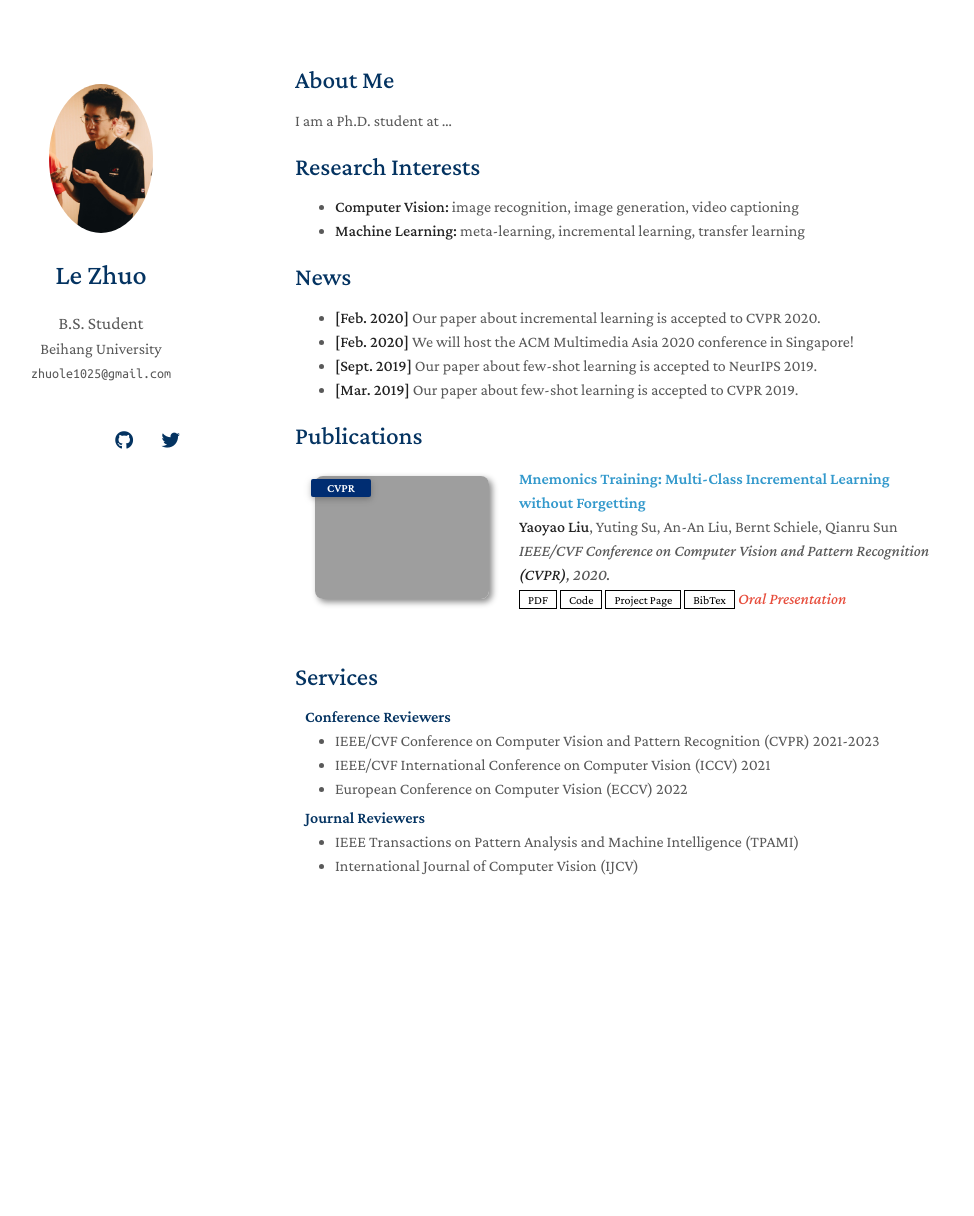
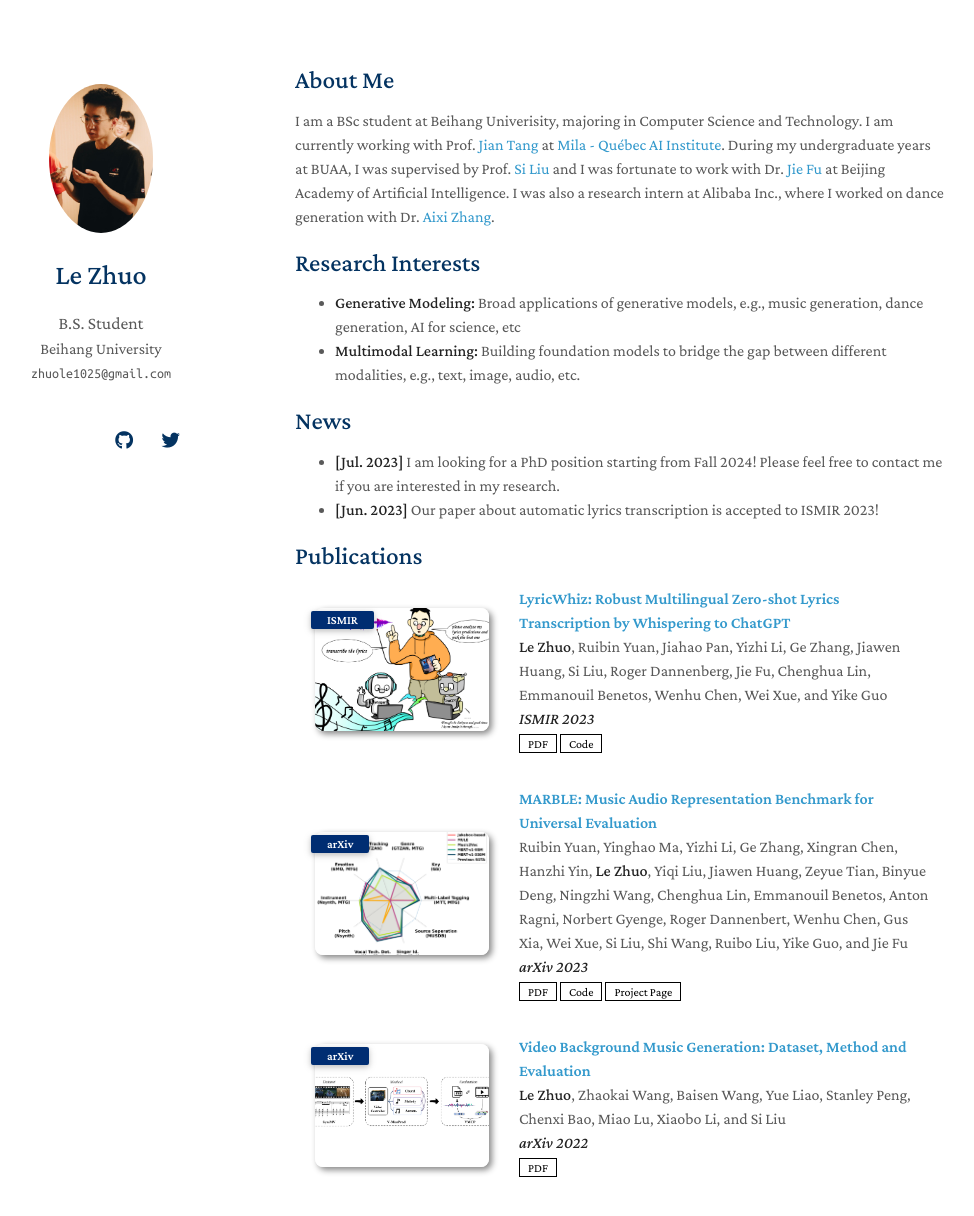
Before and after one commit to zhuole1025/zhuole1025.github.io, a Jekyll site: the page built from index.md, in a window 1280 px wide and 1273 px high. Shown: the top 1216 px of the window, without its empty margins (175-1149 px from the left). Built offline with Jekyll 4.4.1, drawn with Linux system fonts in a browser that asks for light colours; nearby versions of some CDN libraries; a style sheet for code colours, icons or effects is not loaded; our own code applies the rules of GitHub Pages for plain Markdown files; grey boxes are pictures that could not be loaded.

Commit message:
Update website

```diff
--- a/_includes/publications.md
+++ b/_includes/publications.md
@@ -7,20 +7,20 @@
 <div class="pub-row">
 
   <div class="col-sm-3 abbr" style="position: relative;padding-right: 15px;padding-left: 15px;">
-    <img src="assets/img/teaser_example.png" class="teaser img-fluid z-depth-1">
-    <abbr class="badge">CVPR</abbr>
+    <img src="assets/img/ismir23.jpg" class="teaser img-fluid z-depth-1">
+    <abbr class="badge">ISMIR</abbr>
   </div>
 
   <div class="col-sm-9" style="position: relative;padding-right: 15px;padding-left: 20px;">
-    <div class="title"><a href="https://arxiv.org/pdf/2002.10211.pdf">Mnemonics Training: Multi-Class Incremental Learning without Forgetting</a></div>
-    <div class="author"><strong>Yaoyao Liu</strong>, Yuting Su, An-An Liu, Bernt Schiele, Qianru Sun</div>
-    <div class="periodical"><em>IEEE/CVF Conference on Computer Vision and Pattern Recognition <strong>(CVPR)</strong>, 2020.</em></div>
+    <div class="title"><a href="https://arxiv.org/abs/2306.17103">LyricWhiz: Robust Multilingual Zero-shot Lyrics Transcription by Whispering to ChatGPT</a></div>
+    <div class="author"><strong>Le Zhuo</strong>, Ruibin Yuan, Jiahao Pan, Yizhi Li, Ge Zhang, Jiawen Huang, Si Liu, Roger Dannenberg, Jie Fu, Chenghua Lin, Emmanouil Benetos, Wenhu Chen, Wei Xue, and Yike Guo</div>
+    <div class="periodical"><em><strong>ISMIR 2023</strong></em></div>
     <div class="links">
-      <a href="https://arxiv.org/pdf/2002.10211.pdf" class="btn btn-sm z-depth-0" role="button" target="_blank" style="font-size:12px;">PDF</a>
-      <a href="https://github.com/yaoyao-liu/mnemonics" class="btn btn-sm z-depth-0" role="button" target="_blank" style="font-size:12px;">Code</a>
-      <a href="https://class-il.mpi-inf.mpg.de/mnemonics/" class="btn btn-sm z-depth-0" role="button" target="_blank" style="font-size:12px;">Project Page</a>
-      <a href="https://dblp.uni-trier.de/rec/conf/cvpr/LiuSLSS20.html?view=bibtex" class="btn btn-sm z-depth-0" role="button" target="_blank" style="font-size:12px;">BibTex</a>
-      <strong><i style="color:#e74d3c">Oral Presentation</i></strong>
+      <a href="https://arxiv.org/pdf/2306.17103.pdf" class="btn btn-sm z-depth-0" role="button" target="_blank" style="font-size:12px;">PDF</a>
+      <a href="https://github.com/zhuole1025/LyricWhiz" class="btn btn-sm z-depth-0" role="button" target="_blank" style="font-size:12px;">Code</a>
+      <!-- <a href="https://class-il.mpi-inf.mpg.de/mnemonics/" class="btn btn-sm z-depth-0" role="button" target="_blank" style="font-size:12px;">Project Page</a> -->
+      <!-- <a href="https://dblp.uni-trier.de/rec/conf/cvpr/LiuSLSS20.html?view=bibtex" class="btn btn-sm z-depth-0" role="button" target="_blank" style="font-size:12px;">BibTex</a> -->
+      <!-- <strong><i style="color:#e74d3c">Oral Presentation</i></strong> -->
     </div>
   </div>
 </div>
@@ -28,5 +28,53 @@
 
 <br>
 
+<li>
+<div class="pub-row">
+
+  <div class="col-sm-3 abbr" style="position: relative;padding-right: 15px;padding-left: 15px;">
+    <img src="assets/img/neurips23.png" class="teaser img-fluid z-depth-1">
+    <abbr class="badge">arXiv</abbr>
+  </div>
+
+  <div class="col-sm-9" style="position: relative;padding-right: 15px;padding-left: 20px;">
+    <div class="title"><a href="https://arxiv.org/abs/2306.10548">MARBLE: Music Audio Representation Benchmark for Universal Evaluation</a></div>
+    <div class="author">Ruibin Yuan, Yinghao Ma, Yizhi Li, Ge Zhang, Xingran Chen, Hanzhi Yin, <strong>Le Zhuo</strong>, Yiqi Liu, Jiawen Huang, Zeyue Tian, Binyue Deng, Ningzhi Wang, Chenghua Lin, Emmanouil Benetos, Anton Ragni, Norbert Gyenge, Roger Dannenbert, Wenhu Chen, Gus Xia, Wei Xue, Si Liu, Shi Wang, Ruibo Liu, Yike Guo, and Jie Fu</div>
+    <div class="periodical"><em><strong>arXiv 2023</strong></em></div>
+    <div class="links">
+      <a href="https://arxiv.org/pdf/2306.10548.pdf" class="btn btn-sm z-depth-0" role="button" target="_blank" style="font-size:12px;">PDF</a>
+      <a href="https://github.com/a43992899/MARBLE-Benchmark" class="btn btn-sm z-depth-0" role="button" target="_blank" style="font-size:12px;">Code</a>
+      <a href="https://marble-bm.shef.ac.uk/" class="btn btn-sm z-depth-0" role="button" target="_blank" style="font-size:12px;">Project Page</a>
+      <!-- <a href="https://dblp.uni-trier.de/rec/conf/cvpr/LiuSLSS20.html?view=bibtex" class="btn btn-sm z-depth-0" role="button" target="_blank" style="font-size:12px;">BibTex</a> -->
+      <!-- <strong><i style="color:#e74d3c">Oral Presentation</i></strong> -->
+    </div>
+  </div>
+</div>
+</li>
+
+<br>
+
+<li>
+<div class="pub-row">
+
+  <div class="col-sm-3 abbr" style="position: relative;padding-right: 15px;padding-left: 15px;">
+    <img src="assets/img/iccv23.png" class="teaser img-fluid z-depth-1">
+    <abbr class="badge">arXiv</abbr>
+  </div>
+
+  <div class="col-sm-9" style="position: relative;padding-right: 15px;padding-left: 20px;">
+    <div class="title"><a href="https://arxiv.org/abs/2211.11248">Video Background Music Generation: Dataset, Method and Evaluation</a></div>
+    <div class="author"><strong>Le Zhuo</strong>, Zhaokai Wang, Baisen Wang, Yue Liao, Stanley Peng, Chenxi Bao, Miao Lu, Xiaobo Li, and Si Liu</div>
+    <div class="periodical"><em><strong>arXiv 2022</strong></em></div>
+    <div class="links">
+      <a href="https://arxiv.org/abs/2211.11248.pdf" class="btn btn-sm z-depth-0" role="button" target="_blank" style="font-size:12px;">PDF</a>
+      <!-- <a href="https://github.com/zhuole1025/LyricWhiz" class="btn btn-sm z-depth-0" role="button" target="_blank" style="font-size:12px;">Code</a> -->
+      <!-- <a href="https://class-il.mpi-inf.mpg.de/mnemonics/" class="btn btn-sm z-depth-0" role="button" target="_blank" style="font-size:12px;">Project Page</a> -->
+      <!-- <a href="https://dblp.uni-trier.de/rec/conf/cvpr/LiuSLSS20.html?view=bibtex" class="btn btn-sm z-depth-0" role="button" target="_blank" style="font-size:12px;">BibTex</a> -->
+      <!-- <strong><i style="color:#e74d3c">Oral Presentation</i></strong> -->
+    </div>
+  </div>
+</div>
+</li>
+
 </ol>
 </div>
--- a/index.md
+++ b/index.md
@@ -4,20 +4,18 @@ layout: homepage
 
 ## About Me
 
-I am a Ph.D. student at ...
+I am a BSc student at Beihang Univerisity, majoring in Computer Science and Technology. I am currently working with Prof. [Jian Tang](https://jian-tang.com/) at [Mila - Québec AI Institute](https://mila.quebec/). During my undergraduate years at BUAA, I was supervised by  Prof. [Si Liu](http://colalab.net/) and I was fortunate to work with Dr. [Jie Fu](https://bigaidream.github.io/) at Beijing Academy of Artificial Intelligence. I was also a research intern at Alibaba Inc., where I worked on dance generation with Dr. [Aixi Zhang](https://scholar.google.com.hk/citations?user=hNTP47EAAAAJ&hl=en).
 
 ## Research Interests
-
-- **Computer Vision:** image recognition, image generation, video captioning
-- **Machine Learning:** meta-learning, incremental learning, transfer learning
+<!-- My interests spans multiple areas, including: -->
+- **Generative Modeling:** Broad applications of generative models, e.g., music generation, dance generation, AI for science, etc
+- **Multimodal Learning:** Building foundation models to bridge the gap between different modalities, e.g., text, image, audio, etc.
 
 ## News
 
-- **[Feb. 2020]** Our paper about incremental learning is accepted to CVPR 2020.
-- **[Feb. 2020]** We will host the ACM Multimedia Asia 2020 conference in Singapore!
-- **[Sept. 2019]** Our paper about few-shot learning is accepted to NeurIPS 2019.
-- **[Mar. 2019]** Our paper about few-shot learning is accepted to CVPR 2019.
+- **[Jul. 2023]** I am looking for a PhD position starting from Fall 2024! Please feel free to contact me if you are interested in my research.
+- **[Jun. 2023]** Our paper about automatic lyrics transcription is accepted to ISMIR 2023!
 
 {% include_relative _includes/publications.md %}
 
-{% include_relative _includes/services.md %}
+<!-- {% include_relative _includes/services.md %} -->
```
Also changed, not shown: assets/img/iccv23.png (added), assets/img/ismir23.jpg (added), assets/img/neurips23.png (added).
